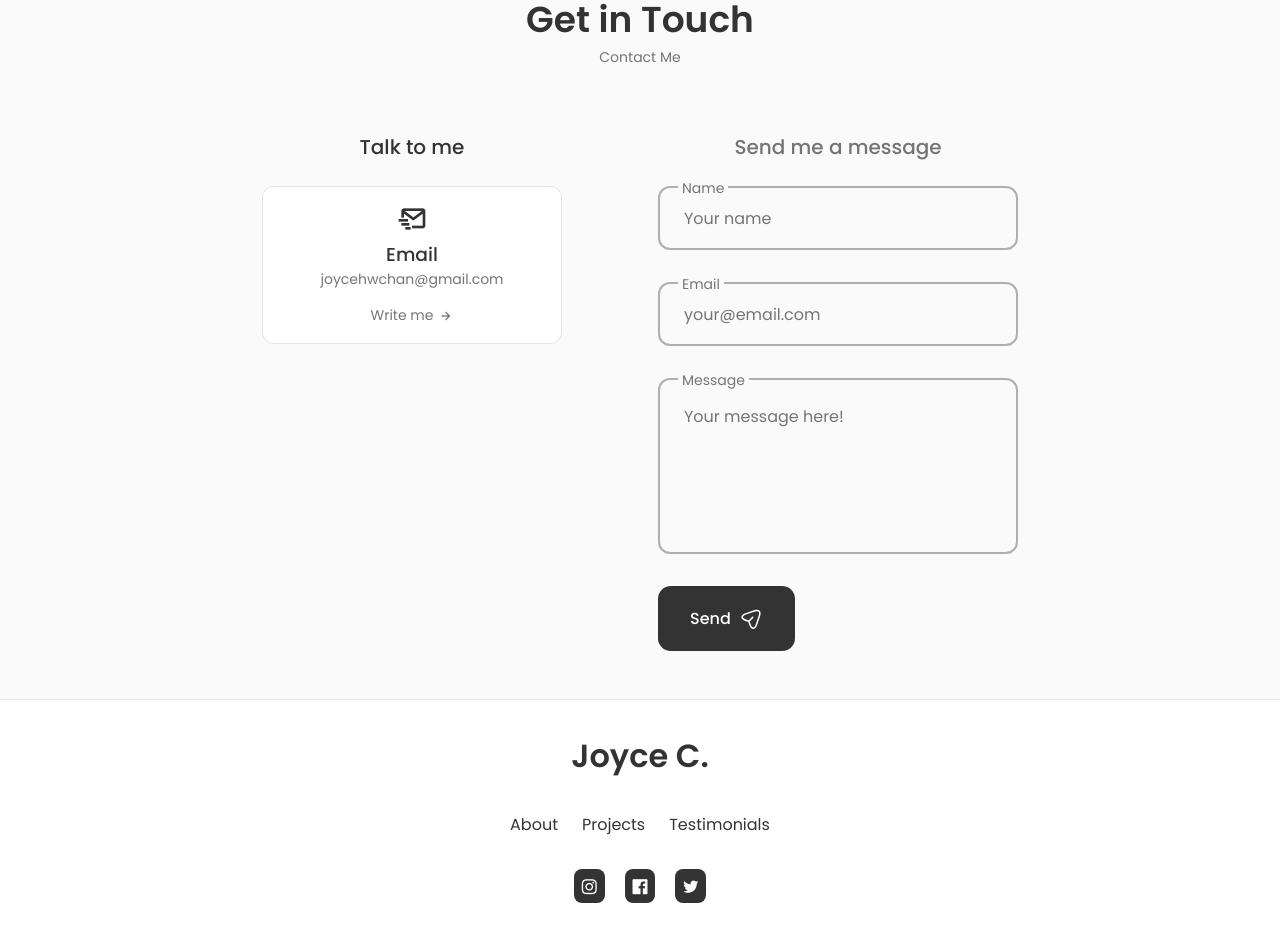
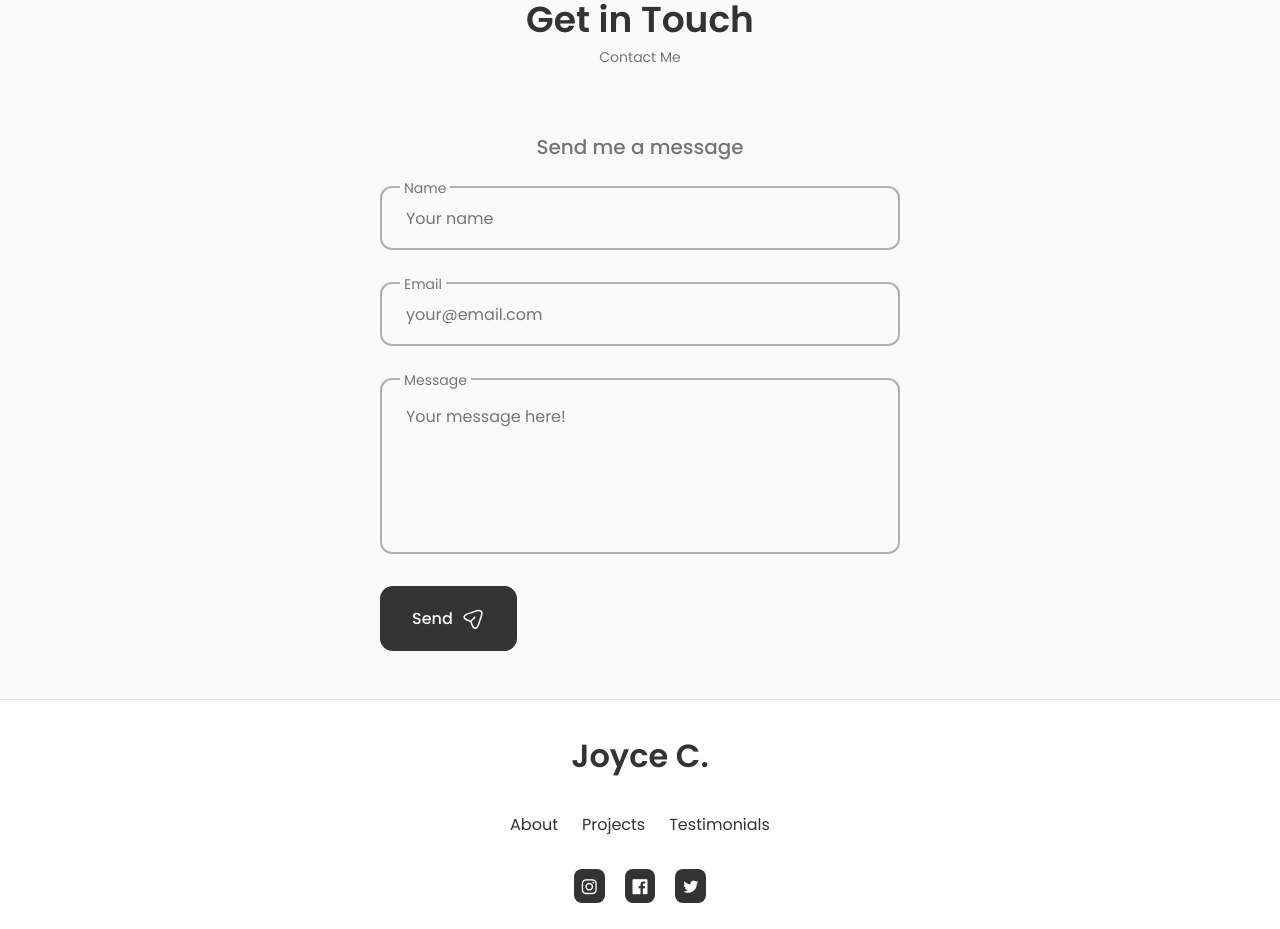
Before and after one commit to joycehwchan/portfolio, a React (Create React App) app: page / in a window 1280 px wide. Shown: the part 4080-5009 px from the top of the page. Built offline with nearby package versions, Linux system fonts and the light colour scheme.

Commit message:
remove contact content

```diff
--- a/src/compoents/contact/Contact.jsx
+++ b/src/compoents/contact/Contact.jsx
@@ -23,8 +23,8 @@ const Contact = () => {
             <h2 className="section__title">Get in Touch</h2>
             <span className="section__subtitle">Contact Me</span>
 
-            <div className="contact__container container grid">
-                <div className="contact__content">
+            <div className="contact__container container">
+                {/* <div className="contact__content">
                     <h3 className="contact__title">Talk to me</h3>
 
                     <div className="contact__info">
@@ -39,7 +39,7 @@ const Contact = () => {
                             </a>
                         </div>
                     </div>
-                </div>
+                </div> */}
 
                 <div className="contact__content">
                     <div className="contact__title">Send me a message</div>
--- a/src/compoents/contact/contact.css
+++ b/src/compoents/contact/contact.css
@@ -66,7 +66,8 @@
 }
 
 .contact__form {
-    width: 360px;
+    margin: 0 auto;
+    width: 520px;
 }
 
 .contact__form-div {
```
